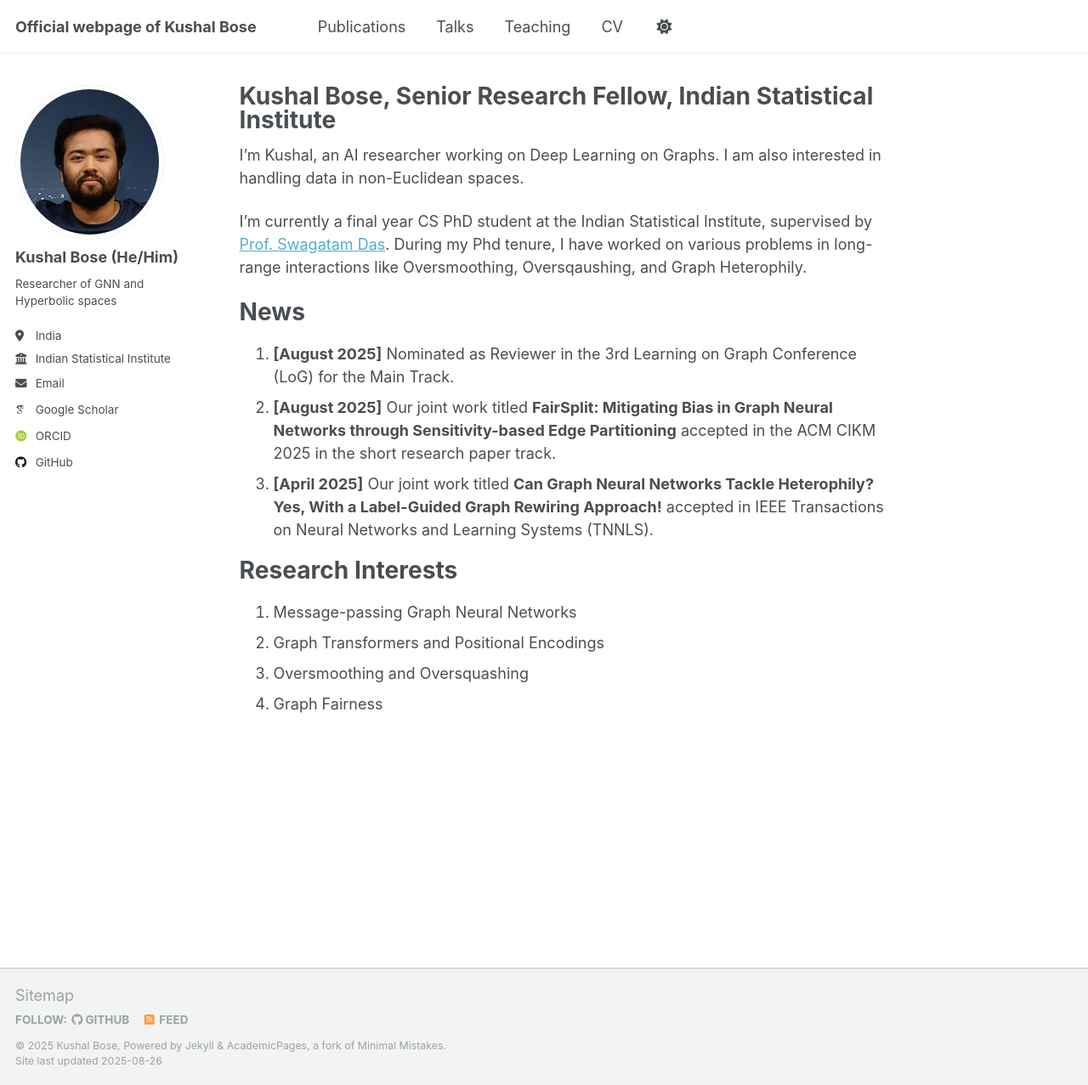
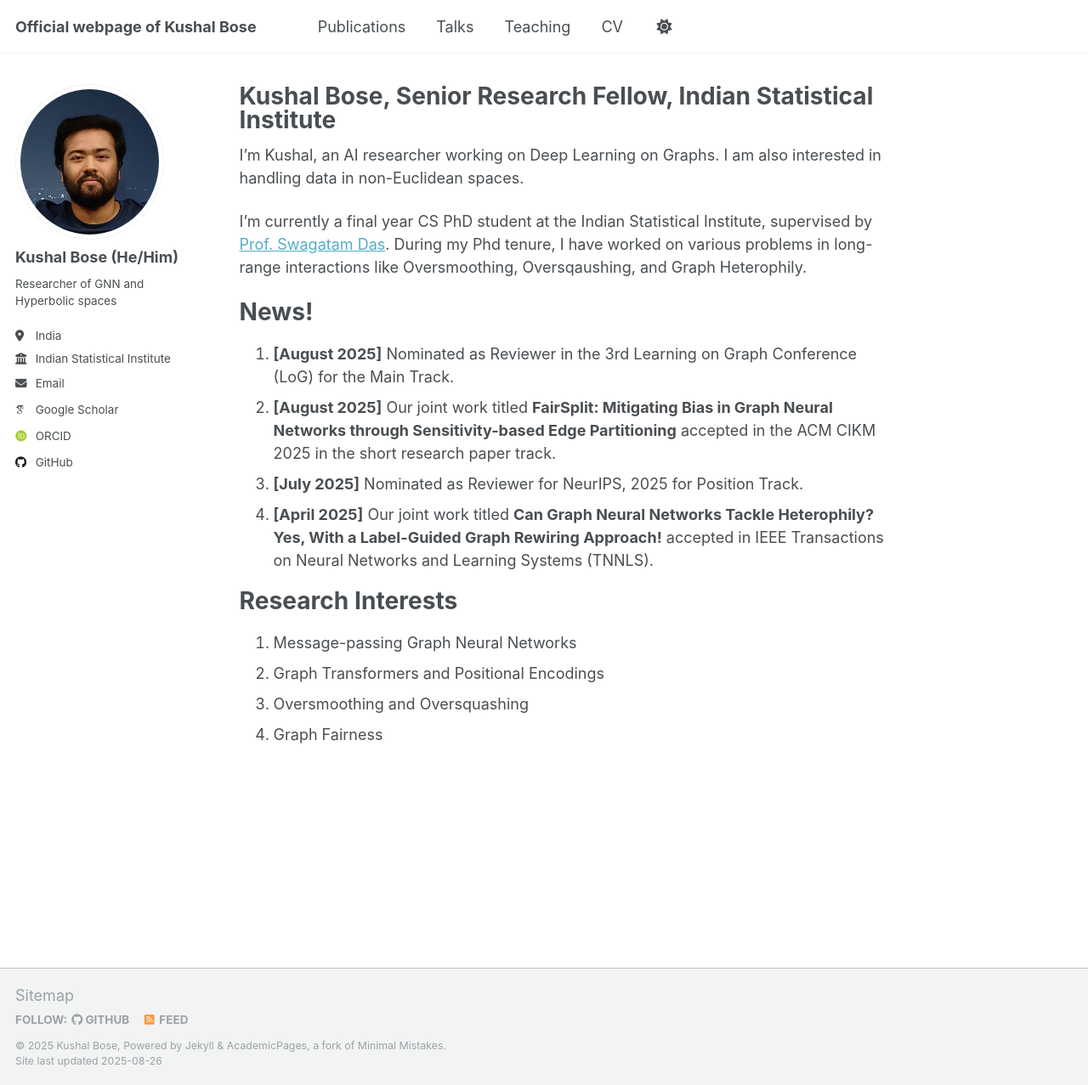
Before and after one commit to kushalbose92/kushalbose92.github.io, a Jekyll site: the page built from _pages/about.md, in a window 1280 px wide and 1277 px high. Shown: the whole window at 85% size. Built offline with Jekyll 4.4.1, drawn with Linux system fonts in a browser that asks for light colours; some web fonts are replaced; a script that is not in the unit is left out.

Commit message:
Update about.md

```diff
--- a/_pages/about.md
+++ b/_pages/about.md
@@ -11,10 +11,11 @@ I’m Kushal, an AI researcher working on Deep Learning on Graphs. I am also int
 
 I’m currently a final year CS PhD student at the Indian Statistical Institute, supervised by [Prof. Swagatam Das](https://www2.isical.ac.in/~swagatam.das/). During my Phd tenure, I have worked on various problems in long-range interactions like Oversmoothing, Oversqaushing, and Graph Heterophily.
 
-News
+News!
 =====
 1. **[August 2025]** Nominated as Reviewer in the 3rd Learning on Graph Conference (LoG) for the Main Track.
 1. **[August 2025]** Our joint work titled **FairSplit: Mitigating Bias in Graph Neural Networks through Sensitivity-based Edge Partitioning** accepted in the ACM CIKM 2025 in the short research paper track.
+1. **[July 2025]** Nominated as Reviewer for NeurIPS, 2025 for Position Track.
 1. **[April 2025]** Our joint work titled **Can Graph Neural Networks Tackle Heterophily? Yes, With a Label-Guided Graph Rewiring Approach!** accepted in IEEE Transactions on Neural Networks and Learning Systems  (TNNLS).
 
 Research Interests
```
